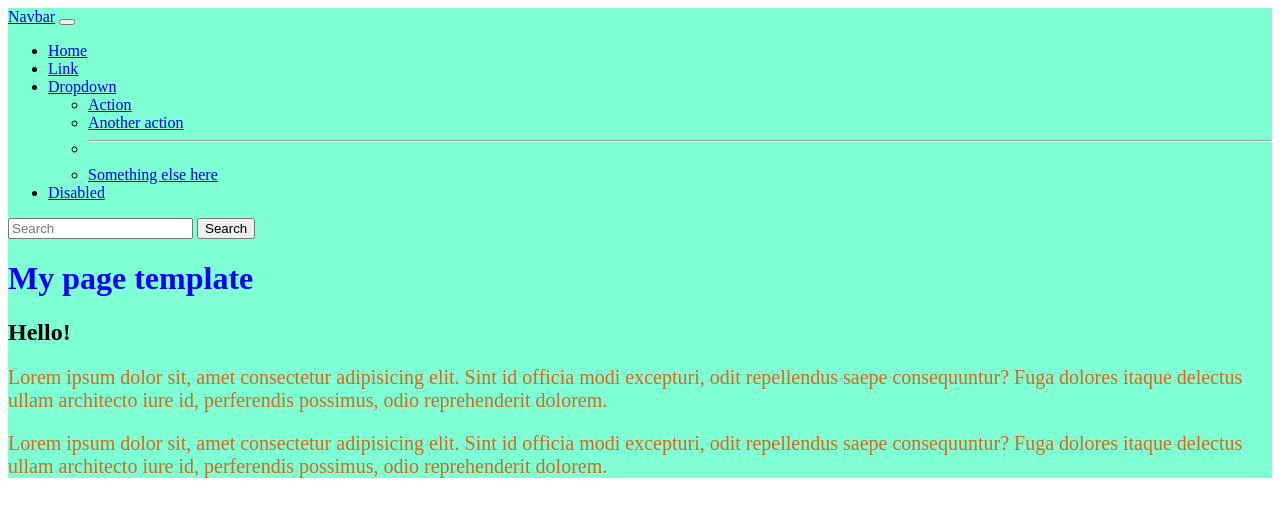
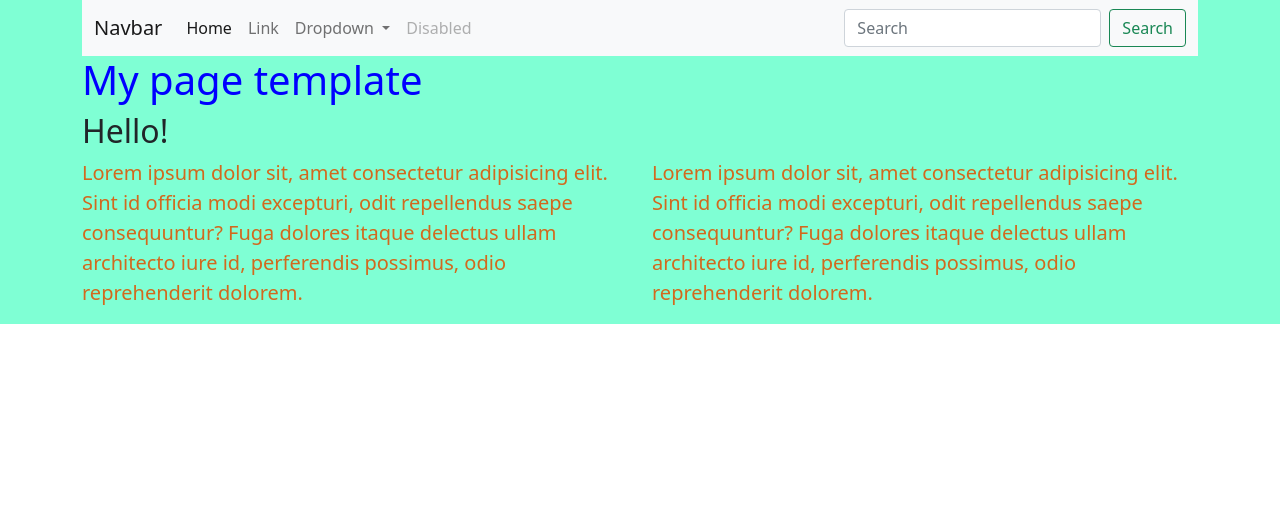
Before and after one commit to alex-ismailov/frontend-project-lvl3, a website built with webpack: page src/index.html in a window 1280 px wide. Built offline with nearby package versions, Linux system fonts and the light colour scheme.

Commit message:
Import(src/styles/main.scss) utlils/libs.scss

```diff
--- a/src/styles/main.scss
+++ b/src/styles/main.scss
@@ -1 +1,3 @@
+@import './utlils/libs.scss';
+
 @import './modules/test-module.scss';
```
